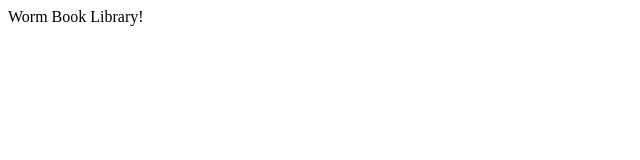
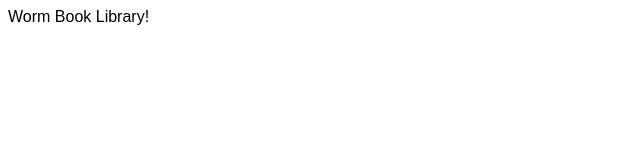
Before and after one commit to campbellweb/wormbooklibrary, a plain HTML site: page index.html in a window 1280 px wide. Shown: the full height of the page, 0-640 px from the left. Drawn offline with Linux system fonts and the light colour scheme.

Commit message:
add stylesheet

```diff
--- a/index.html
+++ b/index.html
@@ -1,5 +1,8 @@
 <!DOCTYPE html>
 <html>
+<head>
+    <link rel="stylesheet" href="style.css">
+</head>
 <body>
 
 Worm Book Library!
--- /dev/null
+++ b/style.css
@@ -0,0 +1,3 @@
+body {
+    font-family: sans-serif;
+}
```
